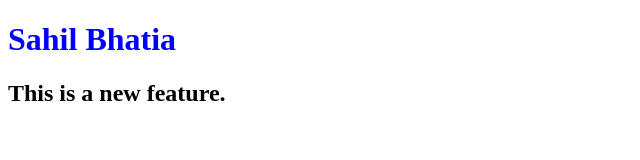
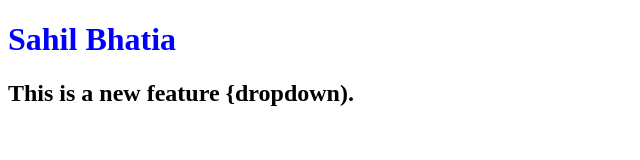
Before and after one commit to itssahillwhat/localrepo, a plain HTML site: page index.html in a window 1280 px wide. Shown: the whole page, without its empty margins (0-640 px from the left). Drawn offline with Linux system fonts and the light colour scheme.

```diff
--- a/index.html
+++ b/index.html
@@ -7,6 +7,6 @@
 </head>
 <body>
     <h1>Sahil Bhatia</h1>
-    <h2>This is a new feature.</h2>
+    <h2>This is a new feature {dropdown).</h2>
 </body>
 </html>
```
